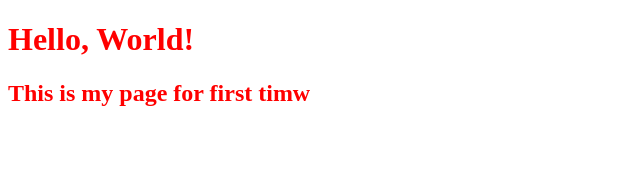
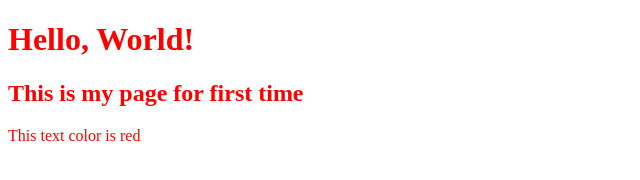
Before and after one commit to SHH-ICS/html-page-kimle9, a plain HTML site: page index.html in a window 1280 px wide. Shown: the whole page, without its empty margins (0-640 px from the left). Drawn offline with Linux system fonts and the light colour scheme.

Commit message:
Update index.html

```diff
--- a/index.html
+++ b/index.html
@@ -6,7 +6,8 @@
 
   <body>
     <h1><FONT COLOR="RED">Hello, World!</h1>
-<h2> This is my page for first timw</h2>
+<h2> This is my page for first time</h2>
+<p> This text color is red</p>
   </body>
 
 </html>
```
